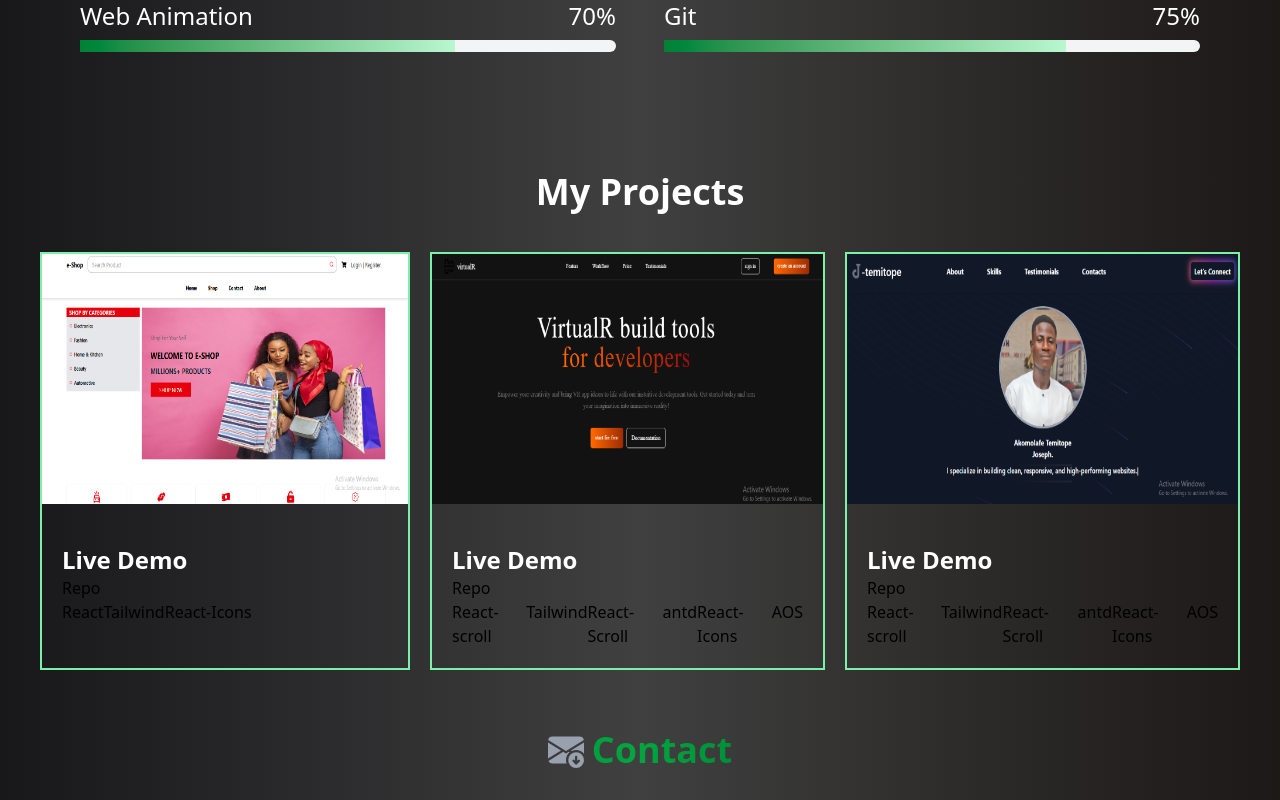
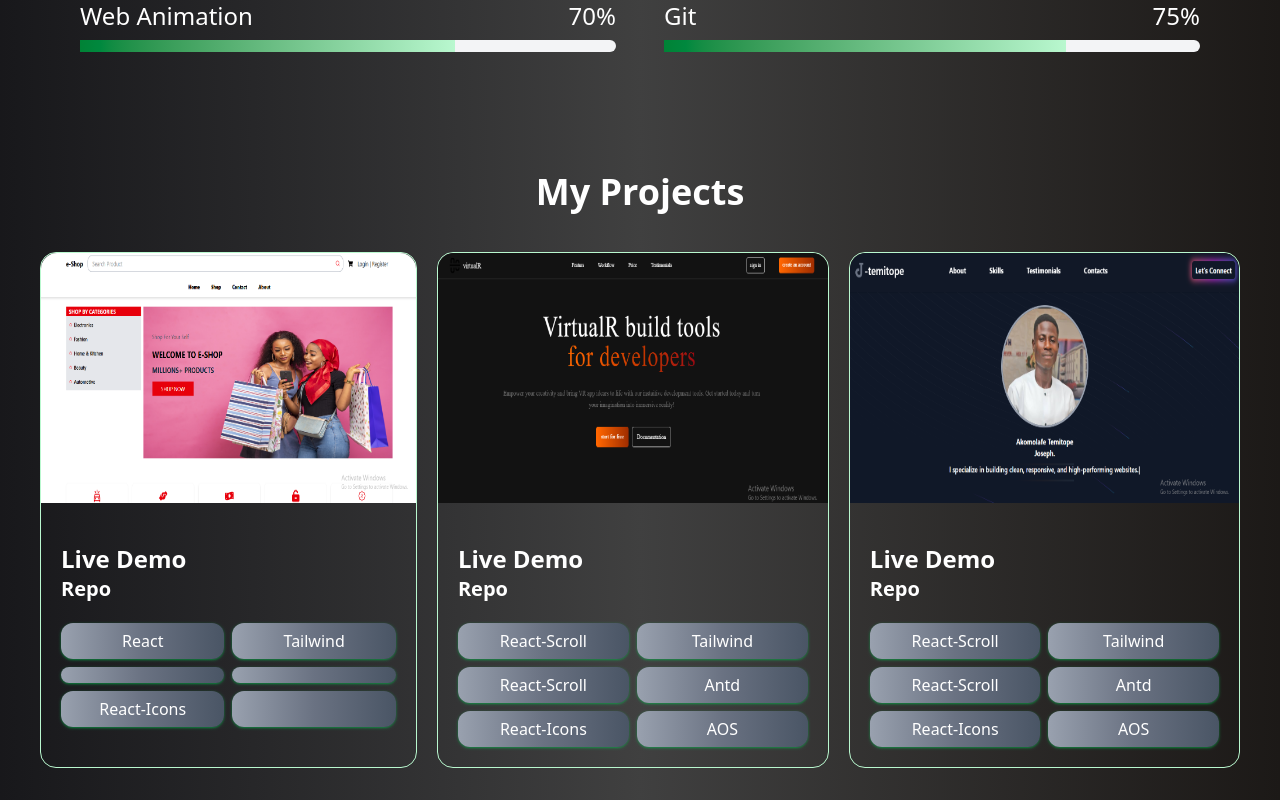
Before and after one commit to akomolafetemitopejoseph/portfolio-2, a React (Vite) app: page / in a window 1280 px wide. Shown: the part 2360-3160 px from the top of the page. Built offline with nearby package versions, Linux system fonts and the light colour scheme.

Commit message:
Added changes on my work componenet

```diff
--- a/src/Components/Work.jsx
+++ b/src/Components/Work.jsx
@@ -46,39 +46,80 @@ const Work = () => {
     },
   ];
   return (
-    <div className="px-5 py-5  lg:px-10 lg:pt-10">
+    <div className="px-5 py-5  sm:px-10 sm:pt-10">
       <div>
-        <h1 className="text-center text-2xl lg:text-4xl text-white font-bold capitalize">
+        <h1 className="text-center text-2xl sm:text-4xl text-white font-bold capitalize">
           my projects
         </h1>
       </div>
-      <div className="lg:flex gap-5">
+      <div className="sm:flex gap-5">
         {myProject.map((project, index) => (
-          <div className="border-2 border-green-300 mt-10" key={index}>
+          <div className="border-1 border-green-200 rounded-2xl mt-10" key={index}>
             <div>
               <img
-                className="w-[400px] lg:w-[
-              600px] h-[150px] lg:h-[250px]"
+                className="w-fit sm:w-[
+              600px] h-[150px] sm:h-[250px] rounded-tr-2xl rounded-tl-2xl"
                 src={project.image}
                 alt=""
               />
             </div>
             {/* //NOTE: correction need to be made here ON THE E-COMMANCE PAGE*/}
             <div className="m-5">
-              <div className="text-white font-bold text-xl lg:text-2xl mt-5 lg:mt-10 capitalize">{project.liveDemo}</div>
-              <h1>{project.repo}</h1>
-              <div className="flex">
-                <h1>{project.react}</h1>
-                <h1>{project.tailwind}</h1>
-                <h1>{project.reactScroll}</h1>
-                <h1>{project.antd}</h1>
-                <h1>{project.reactCons}</h1>
-                <h1>{project.aos}</h1>
+              <div className="text-white font-bold text-xl sm:text-2xl mt-5 sm:mt-10 capitalize cursor-pointer">
+                {project.liveDemo}
+              </div>
+              <h1 className="text-white font-bold text-xl sm:text-xl capitalize cursor-pointer">
+                {project.repo}
+              </h1>
+              <div className="grid grid-cols-2 gap-2 mt-5">
+                <button
+                  type="button"
+                  className="text-white bg-gradient-to-r from-gray-400 via-gray-500 to-gray-600 hover:bg-gradient-to-br focus:ring-4 focus:outline-none focus:ring-green-300 dark:focus:ring-green-800 shadow-sm shadow-green-500/50 dark:shadow-sm dark:shadow-green-800/80 font-medium rounded-base text-l capitalize px-2 py-2 text-center leading-5 cursor-pointer hover:text-green-900 rounded-xl"
+                >
+                  {project.react}
+                </button>
+
+                <button
+                  type="button"
+                  className="text-white bg-gradient-to-r from-gray-400 via-gray-500 to-gray-600 hover:bg-gradient-to-br focus:ring-4 focus:outline-none focus:ring-green-300 dark:focus:ring-green-800 shadow-sm shadow-green-500/50 dark:shadow-sm dark:shadow-green-800/80 font-medium rounded-base text-l capitalize px-2 py-2 text-center leading-5 cursor-pointer hover:text-green-900 rounded-xl"
+                >
+                  {project.tailwind}
+                </button>
+
+                <button
+                  type="button"
+                  className="text-white bg-gradient-to-r from-gray-400 via-gray-500 to-gray-600 hover:bg-gradient-to-br focus:ring-4 focus:outline-none focus:ring-green-300 dark:focus:ring-green-800 shadow-sm shadow-green-500/50 dark:shadow-sm dark:shadow-green-800/80 font-medium rounded-base text-l capitalize px-2 py-2 text-center leading-5 cursor-pointer hover:text-green-900 rounded-xl"
+                >
+                  {project.reactScroll}
+                </button>
+
+                <button
+                  type="button"
+                  className="text-white bg-gradient-to-r from-gray-400 via-gray-500 to-gray-600 hover:bg-gradient-to-br focus:ring-4 focus:outline-none focus:ring-green-300 dark:focus:ring-green-800 shadow-sm shadow-green-500/50 dark:shadow-sm dark:shadow-green-800/80 font-medium rounded-base text-l capitalize px-2 py-2 text-center leading-5 cursor-pointer hover:text-green-900 rounded-xl"
+                >
+                  {project.antd}
+                </button>
+
+                <button
+                  type="button"
+                  className="text-white bg-gradient-to-r from-gray-400 via-gray-500 to-gray-600 hover:bg-gradient-to-br focus:ring-4 focus:outline-none focus:ring-green-300 dark:focus:ring-green-800 shadow-sm shadow-green-500/50 dark:shadow-sm dark:shadow-green-800/80 font-medium rounded-base text-l capitalize px-2 py-2 text-center leading-5 cursor-pointer hover:text-green-900 rounded-xl"
+                >
+                  {project.reactCons}
+                </button>
+
+                <button
+                  type="button"
+                  className="text-white bg-gradient-to-r from-gray-400 via-gray-500 to-gray-600 hover:bg-gradient-to-br focus:ring-4 focus:outline-none focus:ring-green-300 dark:focus:ring-green-800 shadow-sm shadow-green-500/50 dark:shadow-sm dark:shadow-green-800/80 font-medium rounded-base text-l capitalize px-2 py-2 text-center leading-5 cursor-pointer hover:text-green-900 rounded-xl"
+                >
+                  {project.aos}
+                </button>
               </div>
             </div>
           </div>
         ))}
       </div>
+
+      <div></div>
     </div>
   );
 };
```
